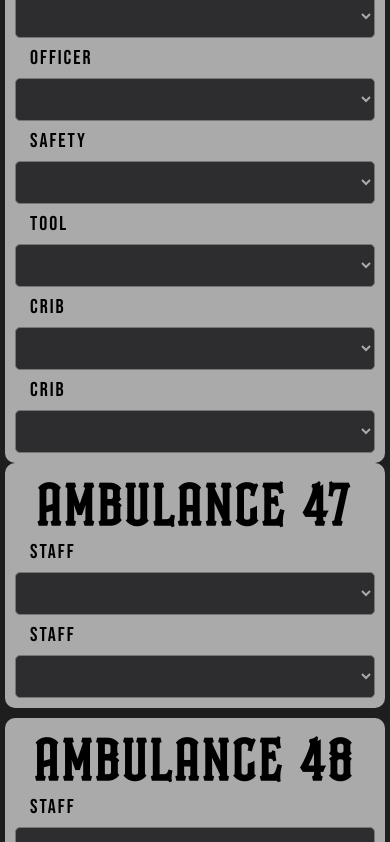
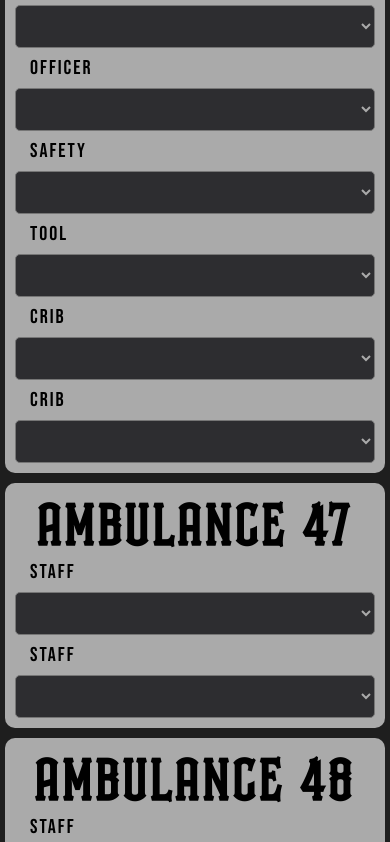
Before and after one commit to Medthic/responder, a plain HTML site: page index.html in a window 390 px wide. Shown: the part 1389-2231 px from the top of the page. Drawn offline with Linux system fonts and the light colour scheme; no server answers.

Commit message:
Update style.css

```diff
--- a/css/style.css
+++ b/css/style.css
@@ -173,6 +173,7 @@
   .truck-wrapper,
   .ambulance-wrapper {
     width: 100%;
+    margin-top: 10px;
   }
 }
 
```
